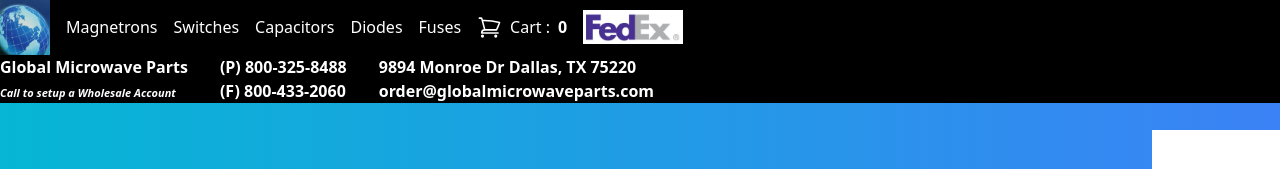
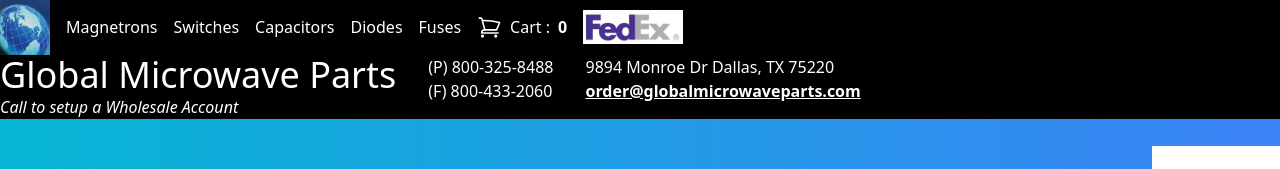
Before and after one commit to thunderdragonshoujo/gmp, a Next.js app: page / in a window 1280 px wide. Shown: the top 169 px of the page. Built offline with nearby package versions, Linux system fonts and the light colour scheme.

Commit message:
header text change

```diff
--- a/src/app/HeaderFullNav.tsx
+++ b/src/app/HeaderFullNav.tsx
@@ -68,17 +68,17 @@ function Header() {
 
             </div>
                 </nav>
-                <div className='flex gap-8 columns-3 bg-black text-white font-extrabold'>
+                <div className='flex gap-8 columns-3 bg-black text-white'>
         <div>
-            <h1 >Global Microwave Parts</h1>
-            <i className='text-[11px]'>Call to setup a Wholesale Account</i>
+            <h1 className='text-4xl'>Global Microwave Parts</h1>
+            <i className='text-md'>Call to setup a Wholesale Account</i>
             </div>
         <div>
         <p>(P) 800-325-8488</p>
         <p>(F) 800-433-2060</p>
         </div>
         <div className='hidden lg:block'>
-            <p>9894 Monroe Dr Dallas, TX 75220</p><Link href={'/ContactUs'}>order@globalmicrowaveparts.com</Link>
+            <p className=''>9894 Monroe Dr Dallas, TX 75220</p><Link href={'/ContactUs'} className='underline hover:text-cyan-500 font-sans font-extrabold'> order@globalmicrowaveparts.com</Link>
         </div>
     </div>
                 </div>
@@ -89,8 +89,8 @@ function Header() {
       <div className='sticky top-0 z-50'>
       <div className='flex gap-8 columns-3 bg-black text-white font-extrabold'>
         <div>
-            <h1 >Global Microwave Parts</h1>
-            <i className='text-[11px]'>Call to setup a Wholesale Account</i>
+            <h1 className='text-lg' >Global Microwave Parts</h1>
+            <i className='text-sm'>Call to setup a Wholesale Account</i>
             </div>
         <div>
         <p>(P) 800-325-8488</p>
```
